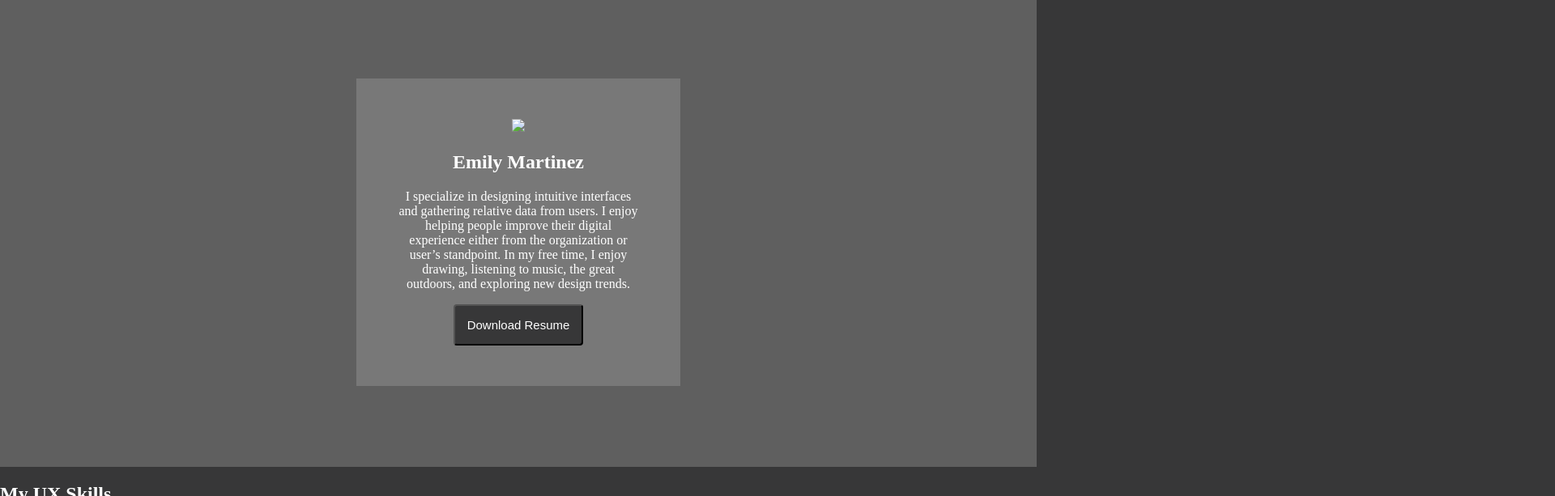
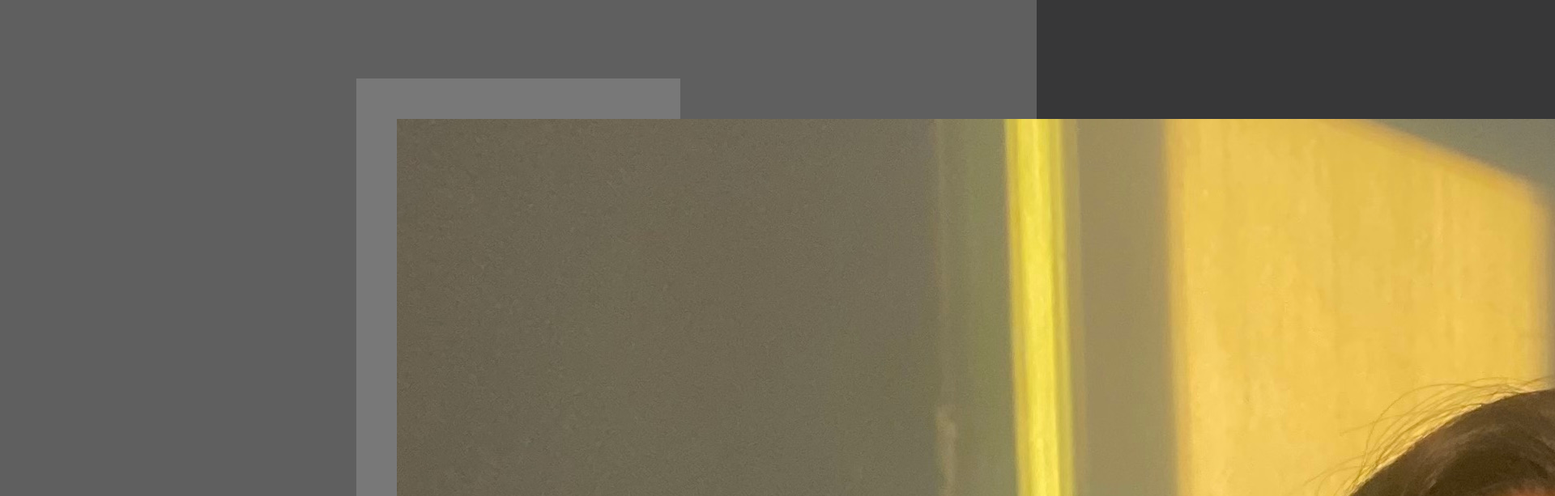
Before and after one commit to emilymdj08/UX_UI_HW19, a plain HTML site: page index.html in a window 1280 px wide. Shown: the part 487-1100 px from the top of the page at 81% size, 1920 px wide, since content can reach past the window. Drawn offline with Linux system fonts and the light colour scheme.

Commit message:
image reupload

```diff
--- a/index.html
+++ b/index.html
@@ -16,7 +16,7 @@
     </header>
     <section class="heroImg">
       <div class="content">
-        <img src="images/me.jpg">
+        <img src="images/me.jpeg">
         <h1>Emily Martinez</h1>
         <p>I specialize in designing intuitive interfaces and gathering relative data from users. I enjoy helping people improve their digital experience either from the organization or user’s standpoint. In my free time, I enjoy drawing, listening to music, the great outdoors, and exploring new design trends.
         </p>
```
